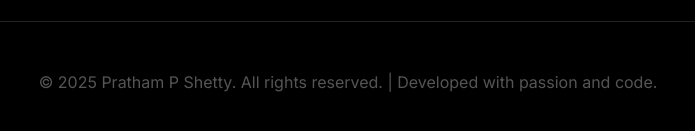
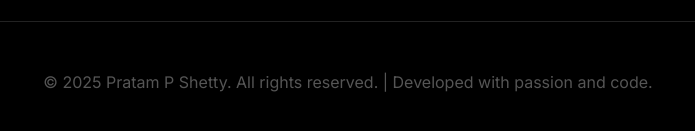
Before and after one commit to prathampshetty8-netizen/Portfolio, a plain HTML site: page index.html in a window 1280 px wide. Shown: the part 3443-3574 px from the top of the page, 292-987 px from the left. Drawn offline with Linux system fonts and the light colour scheme.

Commit message:
Update index.html

```diff
--- a/index.html
+++ b/index.html
@@ -426,7 +426,7 @@
 
     <!-- Footer -->
     <footer>
-        <p>&copy; 2025 Pratham P Shetty. All rights reserved. | Developed with passion and code.</p>
+        <p>&copy; 2025 Pratam P Shetty. All rights reserved. | Developed with passion and code.</p>
     </footer>
 </body>
 </html>
```
